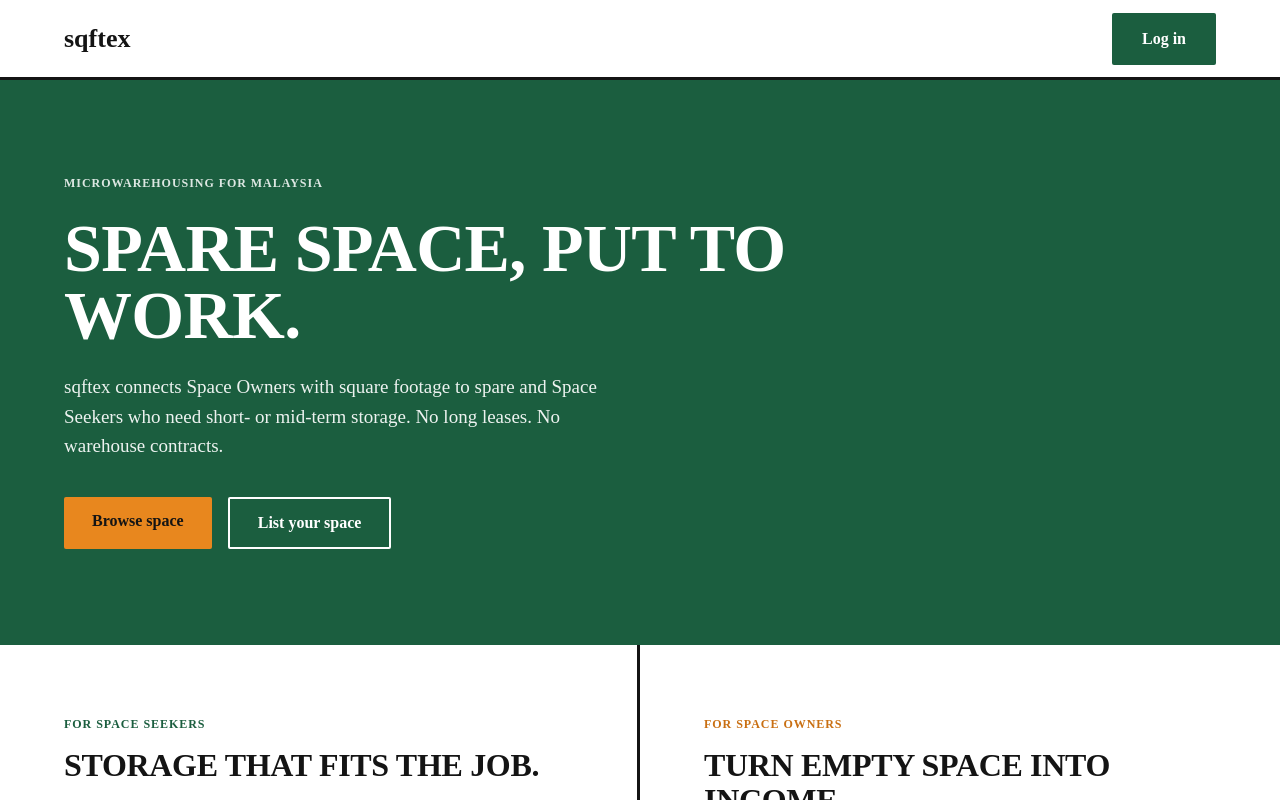
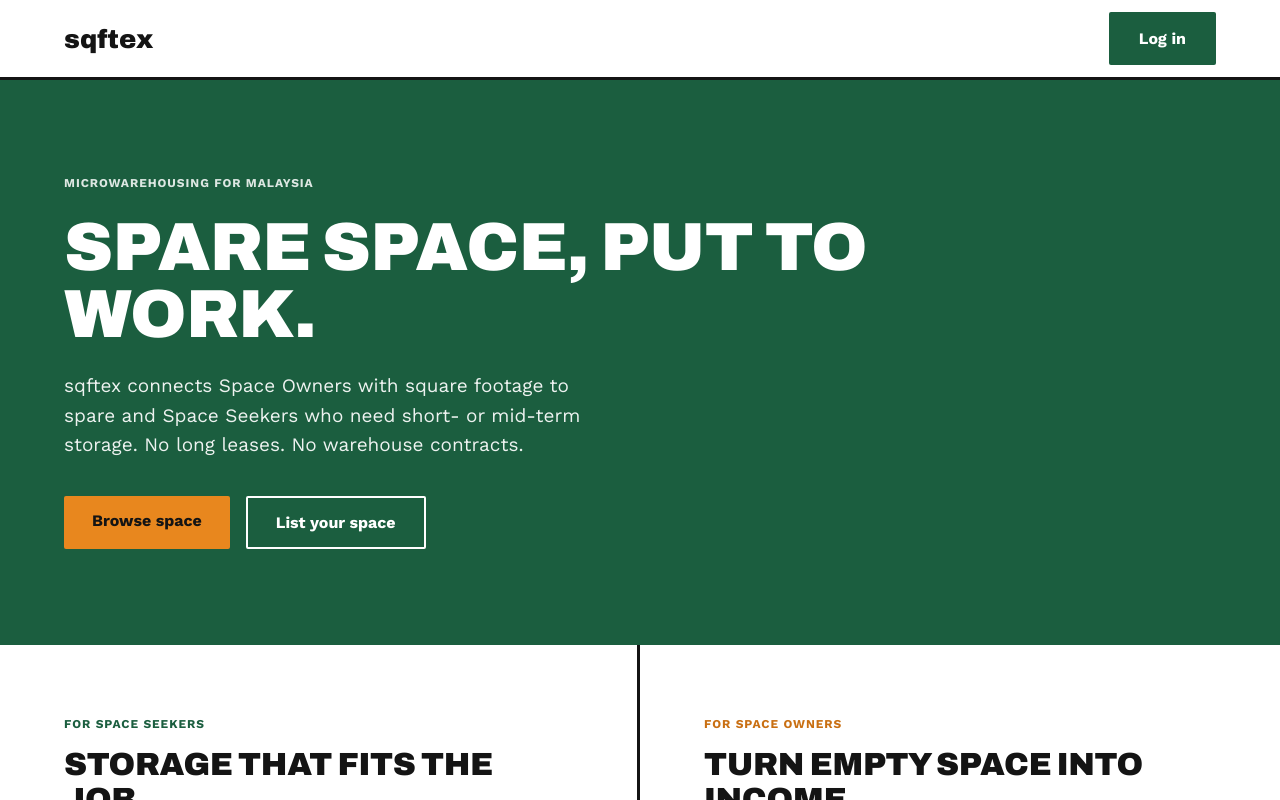
Before and after one commit to MarcusO17/sqftex, a Next.js app in the folder frontend/: page / in a window 1280 px wide. Shown: the top 800 px of the page. Built offline with nearby package versions, Linux system fonts and the light colour scheme.

Commit message:
fix fonts

```diff
--- a/frontend/app/layout.tsx
+++ b/frontend/app/layout.tsx
@@ -25,10 +25,8 @@ export default function RootLayout({
   children: React.ReactNode;
 }>) {
   return (
-    <html lang="en">
-      <body className={`${archivo.variable} ${workSans.variable}`}>
-        {children}
-      </body>
+    <html lang="en" className={`${archivo.variable} ${workSans.variable}`}>
+      <body>{children}</body>
     </html>
   );
 }
```
